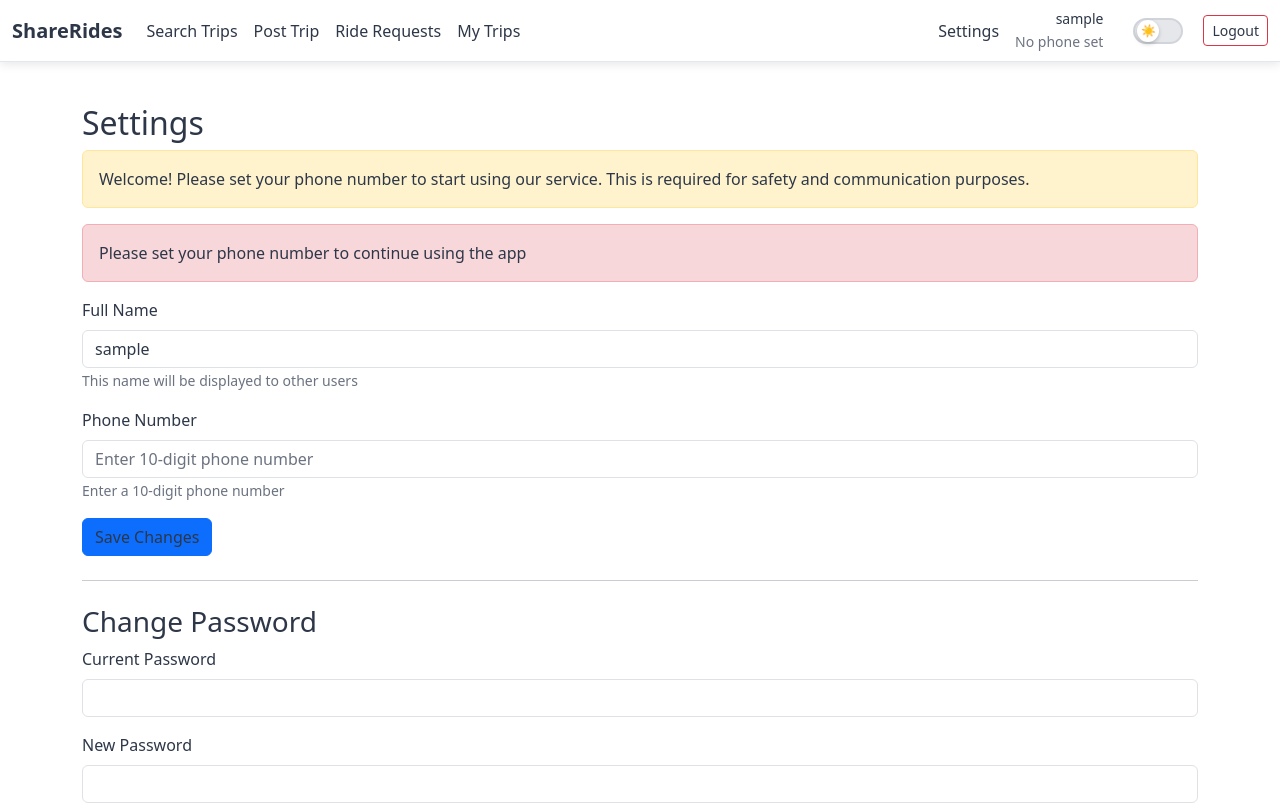
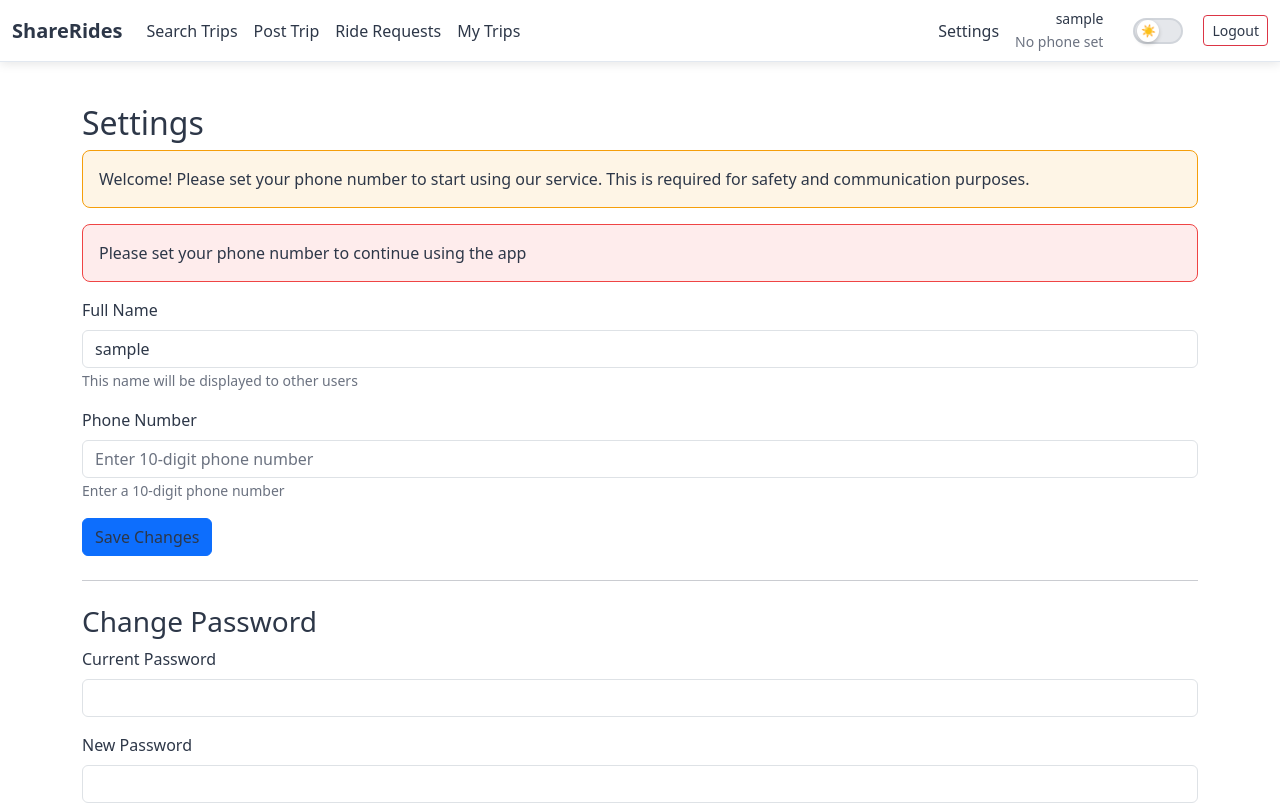
Before and after one commit to Jaikrrish5959/RideShare, a React (Create React App) app in the folder carpooling-frontend/: page /#/settings in a window 1280 px wide. Shown: the top 803 px of the page. Built offline with nearby package versions, Linux system fonts and the light colour scheme; no server answers; sample sign-in values are in the browser's storage.

Commit message:
dark mode bug fix

```diff
--- a/carpooling-frontend/src/App.css
+++ b/carpooling-frontend/src/App.css
@@ -79,6 +79,14 @@ label, td, th, li, a, small,
   color: var(--text-primary) !important;
 }
 
+/* General alert styling that works with themes */
+.alert {
+  border-radius: 8px !important;
+  border-width: 1px !important;
+  font-weight: 500 !important;
+  transition: all 0.3s ease !important;
+}
+
 /* Override Bootstrap's muted classes with theme colors */
 .text-muted,
 .text-muted *,
@@ -130,6 +138,37 @@ small.text-secondary {
   color: var(--text-primary) !important;
 }
 
+/* Bootstrap Alert overrides for dark theme */
+[data-theme="dark"] .alert {
+  background-color: var(--bg-secondary) !important;
+  border-color: var(--border-color) !important;
+  color: var(--text-primary) !important;
+}
+
+[data-theme="dark"] .alert-info {
+  background-color: rgba(99, 102, 241, 0.15) !important;
+  border-color: var(--accent-secondary) !important;
+  color: var(--text-primary) !important;
+}
+
+[data-theme="dark"] .alert-danger {
+  background-color: rgba(239, 68, 68, 0.15) !important;
+  border-color: var(--danger-color) !important;
+  color: var(--text-primary) !important;
+}
+
+[data-theme="dark"] .alert-success {
+  background-color: rgba(16, 185, 129, 0.15) !important;
+  border-color: var(--success-color) !important;
+  color: var(--text-primary) !important;
+}
+
+[data-theme="dark"] .alert-warning {
+  background-color: rgba(245, 158, 11, 0.15) !important;
+  border-color: var(--warning-color) !important;
+  color: var(--text-primary) !important;
+}
+
 /* Bootstrap Tabs Dark Theme Overrides */
 [data-theme="dark"] .nav-tabs {
   border-bottom-color: var(--border-color) !important;
@@ -172,6 +211,37 @@ small.text-secondary {
 [data-theme="light"] .nav-tabs .nav-link.active {
   color: var(--text-primary) !important;
   background-color: var(--bg-primary) !important;
+}
+
+/* Light theme alert overrides for consistency */
+[data-theme="light"] .alert {
+  background-color: var(--bg-secondary) !important;
+  border-color: var(--border-color) !important;
+  color: var(--text-primary) !important;
+}
+
+[data-theme="light"] .alert-info {
+  background-color: rgba(99, 102, 241, 0.1) !important;
+  border-color: var(--accent-secondary) !important;
+  color: var(--text-primary) !important;
+}
+
+[data-theme="light"] .alert-danger {
+  background-color: rgba(239, 68, 68, 0.1) !important;
+  border-color: var(--danger-color) !important;
+  color: var(--text-primary) !important;
+}
+
+[data-theme="light"] .alert-success {
+  background-color: rgba(16, 185, 129, 0.1) !important;
+  border-color: var(--success-color) !important;
+  color: var(--text-primary) !important;
+}
+
+[data-theme="light"] .alert-warning {
+  background-color: rgba(245, 158, 11, 0.1) !important;
+  border-color: var(--warning-color) !important;
+  color: var(--text-primary) !important;
 }
 
 /* Mobile specific overrides */
```
